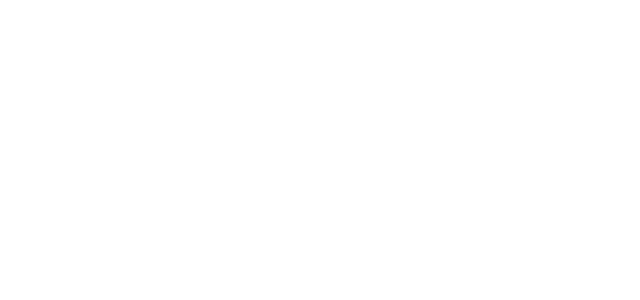
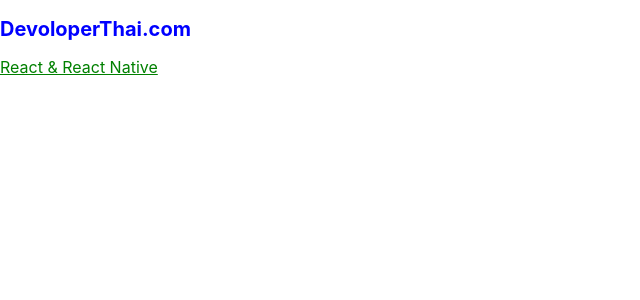
Before and after one commit to Sorachat-kh/app1, a React (Create React App) app: page / in a window 1280 px wide. Shown: the top 300 px of the page, without its empty margins (0-640 px from the left). Built offline with nearby package versions, Linux system fonts and the light colour scheme.

Commit message:
new(edit)

```diff
--- a/src/App.js
+++ b/src/App.js
@@ -3,10 +3,10 @@
 import './style.css'
 
 function App() {
-  (
+  return(
     <>
       <h2>DevoloperThai.com</h2>
-      <div className='.title'>React & React Native </div>
+      <div className='title'>React & React Native </div>
     </>
   )
 }
```
